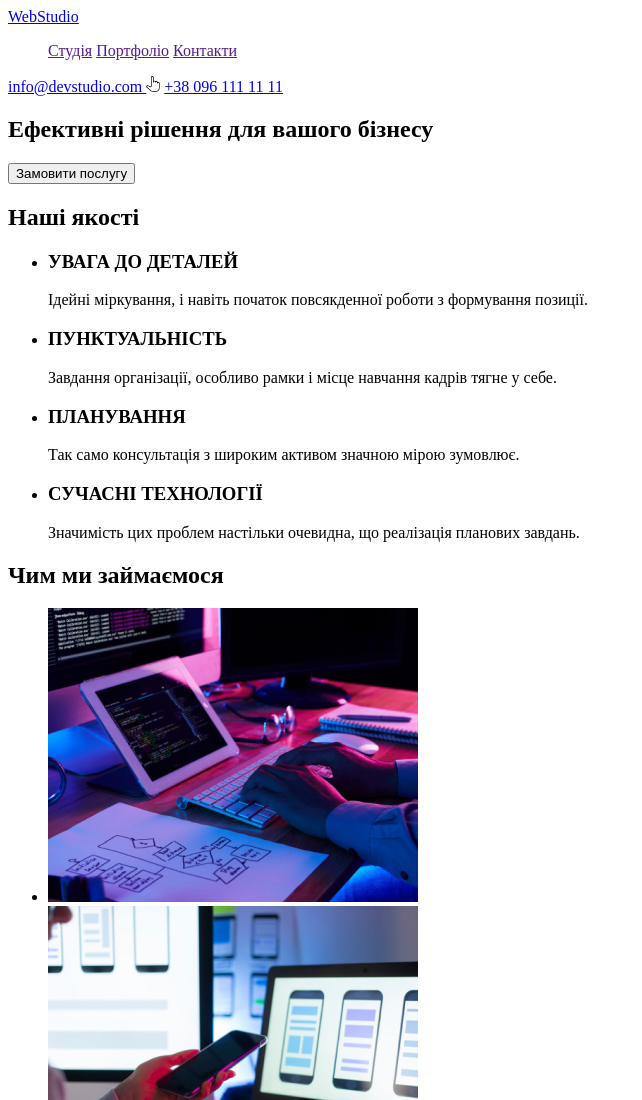
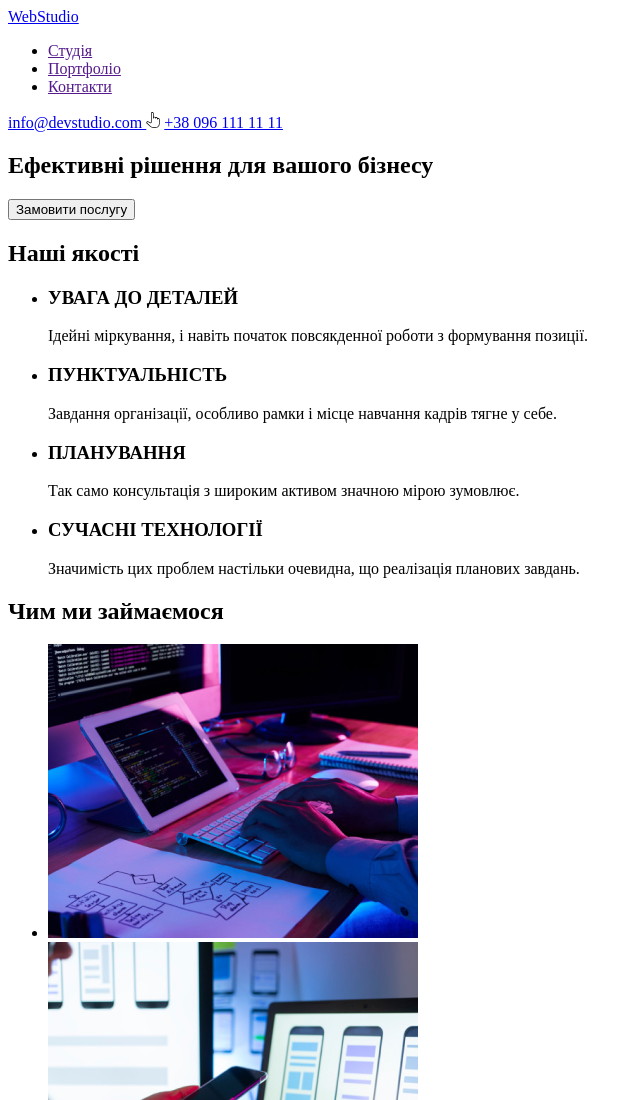
Before and after one commit to Iryna0810/goit-markup-hw-01, a plain HTML site: page index.html in a window 1280 px wide. Shown: the top 1100 px of the page, without its empty margins (0-642 px from the left). Drawn offline with Linux system fonts and the light colour scheme.

Commit message:
Виправлення

```diff
--- a/index.html
+++ b/index.html
@@ -9,15 +9,15 @@
 <body>
  <header>
     <nav>
-        <a leng="eu" href="./index.html">WebStudio</a>
+        <a href="./index.html">WebStudio</a>
         <ul>
-            <a href="">Студія</a>
-            <a href="">Портфоліо</a>
-            <a href="">Контакти</a>
+            <li><a href="">Студія</a></li>
+            <li><a href="">Портфоліо</a></li>
+            <li><a href="">Контакти</a></li>
         </ul>
     </nav>
     <a href="mailto:info@devstudio.com">info@devstudio.com <img src="/images/Vector.svg" alt=""></a>
-    <a href="tel:+38 096 111 11 11">+38 096 111 11 11</a>
+    <a href="tel:+380961111111">+38 096 111 11 11</a>
  </header>
  <main>
         <section>
```
